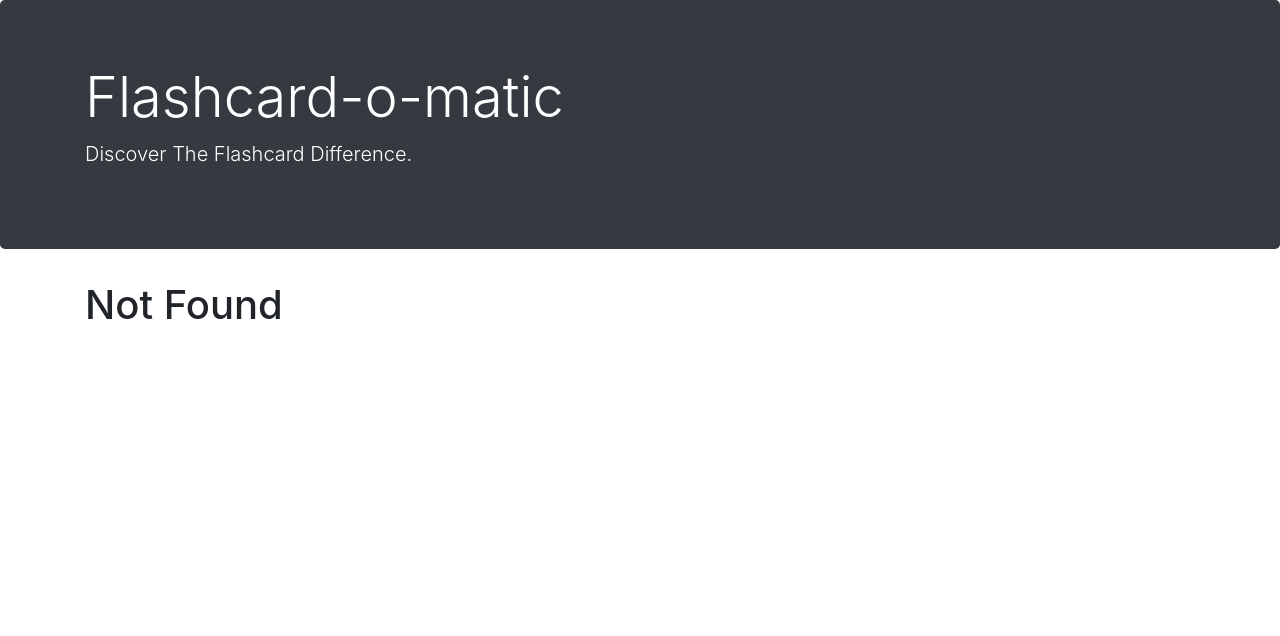
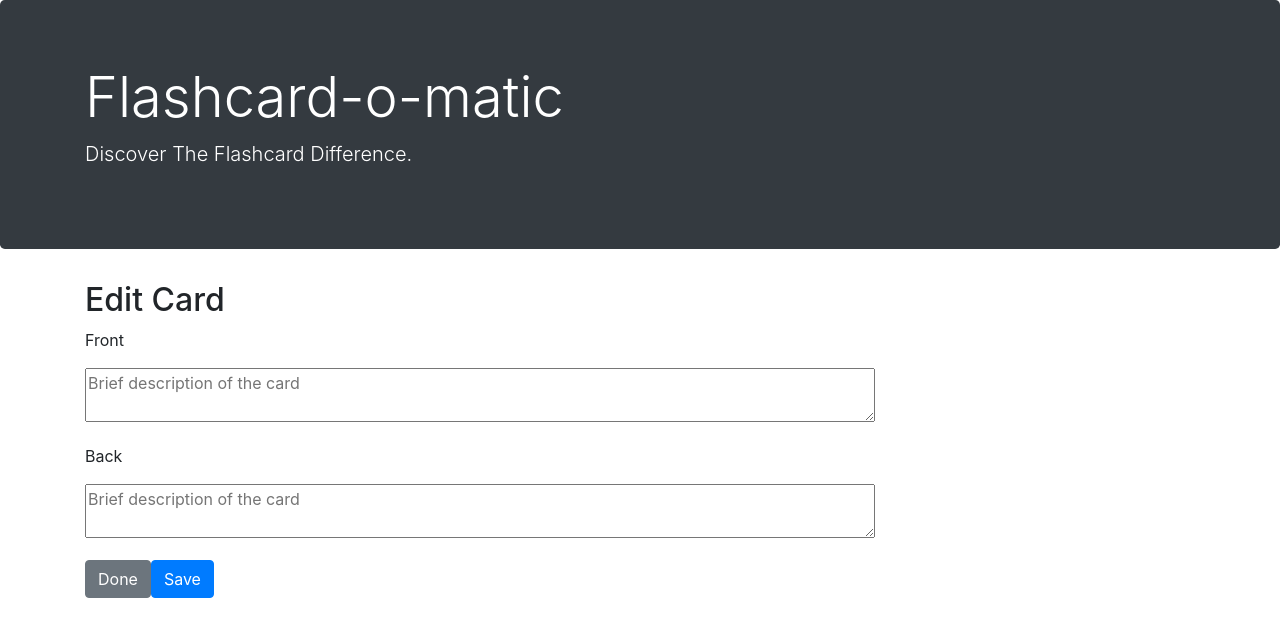
Before and after one commit to tomlinmi/project-flashcards_MT, a React (Create React App) app: page /decks/deckId/cards/1/edit in a window 1280 px wide. Before the commit this address had no page. Shown: the top 636 px of the page. Built offline with nearby package versions, Linux system fonts and the light colour scheme; a web font is replaced by a local one.

Commit message:
Edit Deck and Add card working

```diff
--- a/data/db.json
+++ b/data/db.json
@@ -2,8 +2,8 @@
   "decks": [
     {
       "id": 1,
-      "name": "Rendering in React",
-      "description": "React's component structure allows for quickly building a complex web application that relies on DOM manipulation. "
+      "name": "Rendering in React Updated",
+      "description": "React's component structure allows for quickly building a complex web application that relies on DOM manipulation.  With update"
     },
     {
       "name": "React Router",
@@ -14,6 +14,11 @@
       "name": "Michelle",
       "description": "This is a test",
       "id": 3
+    },
+    {
+      "name": "Michelle Test 2",
+      "description": "This is another deck created",
+      "id": 4
     }
   ],
   "cards": [
@@ -42,17 +47,29 @@
       "id": 4
     },
     {
-      "front": "What does <Switch> do?",
-      "back": "Renders the first matching child <Route> ",
-      "deckId": 2,
-      "id": 5
-    },
-    {
       "cards": [],
       "front": "b",
       "back": "b",
       "deckId": 1,
       "id": 7
+    },
+    {
+      "front": "New Card",
+      "back": "Add new card",
+      "deckId": 1,
+      "id": 8
+    },
+    {
+      "front": "New Card 2",
+      "back": "Add new card 2 ",
+      "deckId": 1,
+      "id": 9
+    },
+    {
+      "front": "Card 3",
+      "back": "New card 3",
+      "deckId": 1,
+      "id": 10
     }
   ]
 }
--- a/src/Layout/index.js
+++ b/src/Layout/index.js
@@ -8,6 +8,7 @@ import Study from "../home/Study";
 import DeckView from "../home/DeckView";
 import EditDeck from "../home/EditDeck";
 import AddCard from "../home/AddCard";
+import EditCard from "../home/EditCard";
 
 function Layout() {
   return (
@@ -29,13 +30,19 @@ function Layout() {
  <DeckView />
 </Route>
 
+<Route path = "/decks/:deckId/cards/new">
+<AddCard />
+</Route>
+
+<Route path = "/decks/deckId/cards/:cardId/edit">
+<EditCard />
+</Route>
+
 <Route path = "/decks/:deckId/edit">
 <EditDeck />
 </Route>
 
-<Route path = "/decks/:deckId/cards/new">
-<AddCard />
-</Route>
+
 
 <Route path = "/decks/:deckId/study">
  <Study />
--- a/src/home/CardForm.js
+++ b/src/home/CardForm.js
@@ -1,16 +1,10 @@
 import {useHistory} from "react-router-dom";
 
 
-function CardForm({handleSubmit, content, setContent}){
+function CardForm({handleDone, handleSave, content, setContent}){
 
   const history = useHistory();
 
-
-    const handleDone = async (id) => {
-
-        return history.push ("/decks/:deckId"); // After done, send the user to the deck screen.
-
-     };
 
     const handleChange = ({target}) => {
       const value = target.value; setContent({ ...content, [target.name]: value, }); };
@@ -19,12 +13,12 @@ function CardForm({handleSubmit, content, setContent}){
 
     return (
 
-        <form name="create" onSubmit={(event)=>handleSubmit(event)}>
+        <form name="create" onSubmit={(event)=>handleSave(event)}>
 
               <div>
                 <p>Front</p>
 
-                <textarea
+                <textarea cols={75} resize = "none"
                     id="front"
                     name="front"
                     type="text"
@@ -38,7 +32,7 @@ function CardForm({handleSubmit, content, setContent}){
                  <div>
                   <p>Back</p>
 
-                  <textarea
+                  <textarea cols={75} resize = "none"
                     id="back"
                     name="back"
                     type="text"
@@ -53,7 +47,7 @@ function CardForm({handleSubmit, content, setContent}){
 
                    Done </button>
 
-                  <button type="submit" className= "btn btn-primary" >Save</button>
+                  <button type="submit" className= "btn btn-primary" onClick= {handleSave} >Save</button>
                 </div>
 
 
--- a/src/home/DeckForm.js
+++ b/src/home/DeckForm.js
@@ -30,7 +30,7 @@ return (
              <div>
               <p>Description</p>
 
-              <textarea
+              <textarea cols={75} resize = "none"
                 id="description"
                 name="description"
                 type="text"
--- a/src/home/DeckView.js
+++ b/src/home/DeckView.js
@@ -66,7 +66,7 @@ const handleAddCards = async (id) => {
           return <ErrorMessage error={error} />;
         }
 
-      console.log(deck);
+      //console.log(deck);
     //Card becomes a child of deckview with below, passing in deck to know the id of the deck to perform history.push
     //need if statement for ensure deck is present before list is executed.
 
--- /dev/null
+++ b/src/home/EditCard.js
@@ -0,0 +1,51 @@
+import React, { useState} from "react";
+
+import {useHistory, useParams} from "react-router-dom";
+import {readDeck} from "../utils/api/index";
+import CardForm from "./CardForm";
+import { updateCard } from "../utils/api/index";
+
+
+function EditCard() {
+
+
+  // When the form is submitted, a new card should be created, and the form contents cleared.
+
+const initialFormState = {
+  front:"",
+
+  back: "",
+ };
+
+const [content, setContent] = useState({...initialFormState});
+const history = useHistory();
+
+//*********I am not loading the deck to add this card to
+
+ const handleSubmit = async (event) => {
+    event.preventDefault();
+    console.log("Submitted:", content);
+    let response =await updateCard(content) ;
+   history.push("/decks/:deckId");
+    setContent({...initialFormState});
+   return response;
+  };
+
+
+  const handleDone = async (id) => {
+
+    return history.push ("/decks/:deckId"); // After done, send the user to the deck screen.
+
+ };
+
+return (
+
+<>
+<h2>Edit Card</h2>
+
+ <CardForm handleDone={handleDone} handleSubmit={handleSubmit} content={content} setContent={setContent}/>
+ </>
+)
+}
+
+export default EditCard;
--- a/src/home/EditDeck.js
+++ b/src/home/EditDeck.js
@@ -1,4 +1,4 @@
-import React, { useState} from "react";
+import React, { useEffect, useState} from "react";
 
 import {useHistory, useParams} from "react-router-dom";
 import {readDeck} from "../utils/api/index";
@@ -18,21 +18,34 @@ function EditDeck() {
     const [content, setContent] = useState({...initialFormState});
     const history = useHistory();
     const {deckId} = useParams();
+    const [deck, setDeck] = useState([]);
 
 
-//***missing update deck handler */
+
+   useEffect(() => {
+      async function getDeck() {
+        const deck = await readDeck(deckId);
+        setDeck(deck);
+        setContent({name:deck.name, description:deck.description});
+      }
+
+      getDeck();
+    }, [deckId]);
+
+
 
  const handleSubmit = async (event) => {
     event.preventDefault();
     console.log("Submitted:", content);
-    let response =await readDeck(deckId,content) ;
+const updatedDeck = {...deck, name:content.name, description:content.description}
+    await updateDeck(updatedDeck);
 
     setContent({...initialFormState});
-   return response;
+   return history.push(`/decks/${deckId}`)
   };
 
 const handleCancel = async()=>{
-history.push("/")};
+history.push(`/decks/${deckId}`)};
 
 
 return (
```
